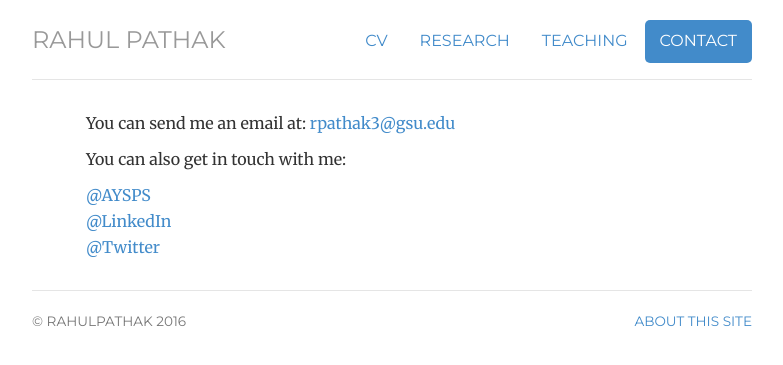
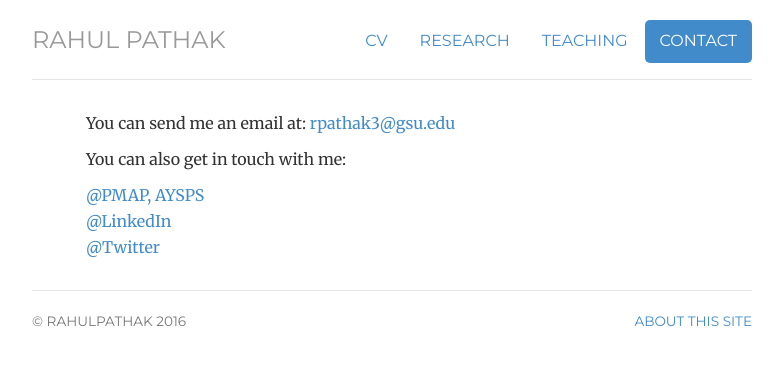
Before and after one commit to pathak-rahul/pathak-rahul.github.io, a Jekyll site: the page built from contact/index.html, in a window 1280 px wide. Shown: the top 365 px of the page, without its empty margins (248-1031 px from the left). Built offline with Jekyll 4.4.1, drawn with Linux system fonts in a browser that asks for light colours.

Commit message:
Update index.html

```diff
--- a/contact/index.html
+++ b/contact/index.html
@@ -15,7 +15,7 @@ description: Contact information for Rahul Pathak.
 	<p>You can also get in touch with me:</p>
 
 	<ul class="list-unstyled">
-	<li><a href="http://pmap.gsu.edu/contact-pmap/">@AYSPS </a></li>
+	<li><a href="http://aysps.gsu.edu/contact/">@PMAP, AYSPS </a></li>
 	<li><a href="https://www.linkedin.com/in/pathaksocial/">@LinkedIn</a></li>
 	<li><a href="https://twitter.com/pathaksocial">@Twitter</a></li>
 	</ul>
```
